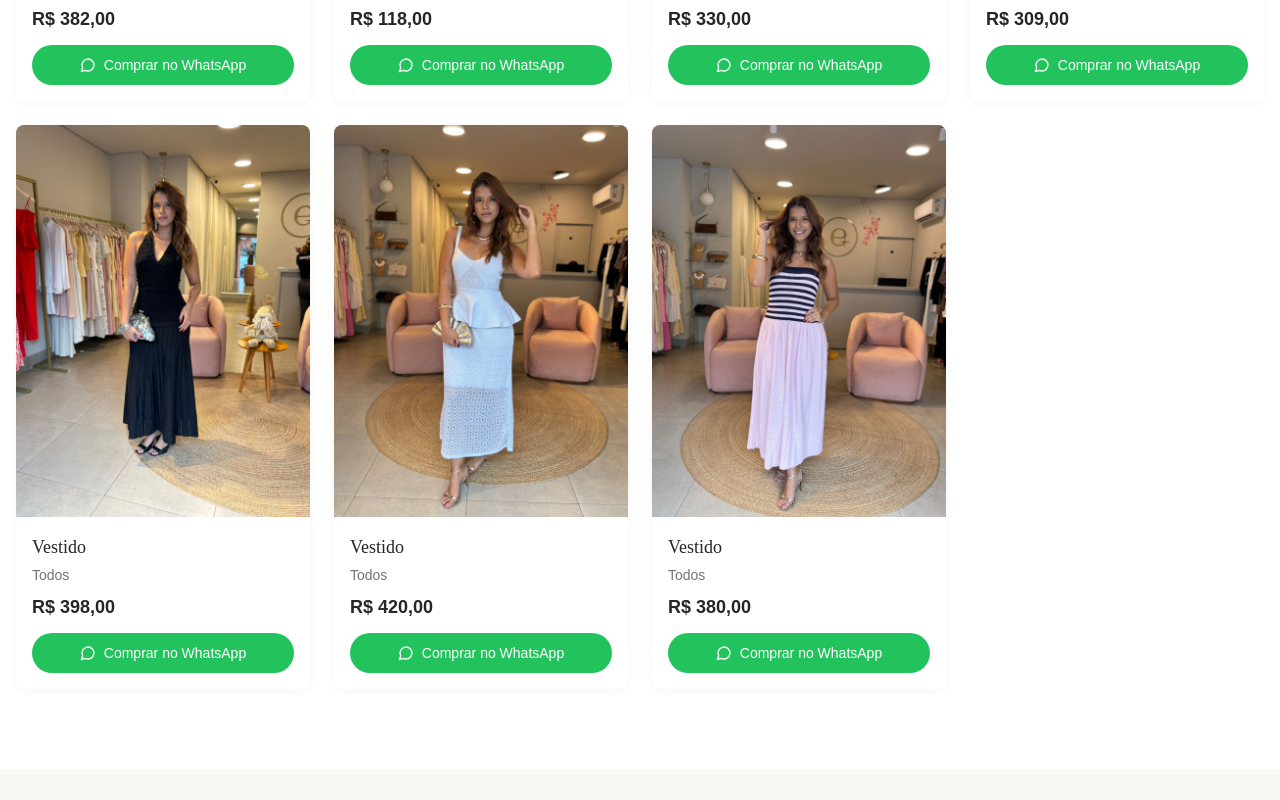
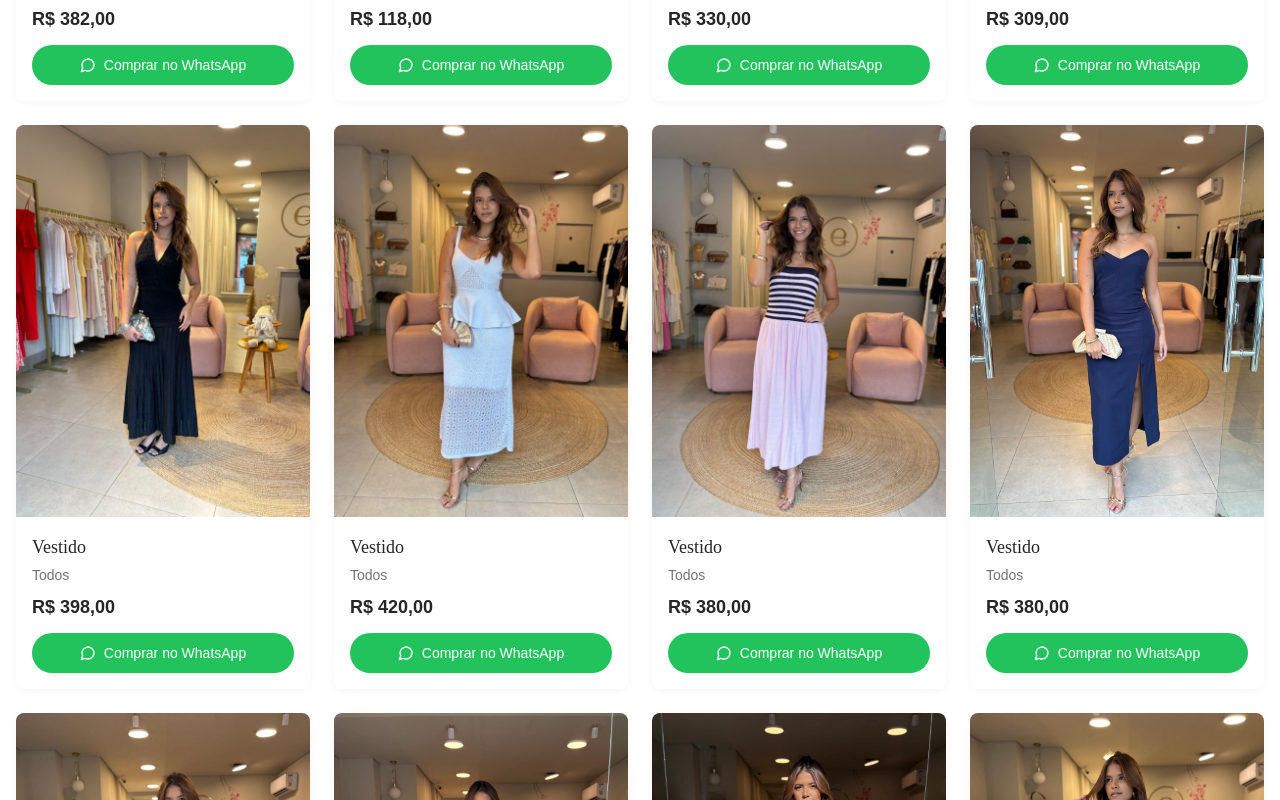
Before and after one commit to tivitor/Catalogo, a React (Vite) app: page / in a window 1280 px wide. Shown: the part 3560-4360 px from the top of the page. Built offline with nearby package versions, Linux system fonts and the light colour scheme; the HTML template or start-up script is replaced by a standard one.

Commit message:
Add multiple 'Vestido' products to product list

```diff
--- a/src/data/products.ts
+++ b/src/data/products.ts
@@ -336,6 +336,86 @@ export const products: Product[] = [
     sizes: ['Tamanho Único'],
     image: calcaLeggingCouro15,
   },
+    {
+    id: '29',
+    name: 'Vestido',
+    brand: 'todos',
+    price: 380.00,
+    description: 'Apenas esse disponivel',
+    details: ['Apenas esse disponivel'],
+    sizes: ['Tamanho Único'],
+    image: calcaLeggingCouro16,
+  },
+    {
+    id: '30',
+    name: 'Vestido',
+    brand: 'todos',
+    price: 380.00,
+    description: 'Apenas esse disponivel',
+    details: ['Apenas esse disponivel'],
+    sizes: ['Tamanho Único'],
+    image: calcaLeggingCouro17,
+  },
+      {
+    id: '31',
+    name: 'Vestido',
+    brand: 'todos',
+    price: 380.00,
+    description: 'Apenas esse disponivel',
+    details: ['Apenas esse disponivel'],
+    sizes: ['Tamanho Único'],
+    image: calcaLeggingCouro18,
+  },
+      {
+    id: '32',
+    name: 'Vestido',
+    brand: 'todos',
+    price: 380.00,
+    description: 'Apenas esse disponivel',
+    details: ['Apenas esse disponivel'],
+    sizes: ['Tamanho Único'],
+    image: calcaLeggingCouro19,
+  },
+      {
+    id: '33',
+    name: 'Vestido',
+    brand: 'todos',
+    price: 380.00,
+    description: 'Apenas esse disponivel',
+    details: ['Apenas esse disponivel'],
+    sizes: ['Tamanho Único'],
+    image: calcaLeggingCouro20,
+  },
+      {
+    id: '34',
+    name: 'Vestido',
+    brand: 'todos',
+    price: 380.00,
+    description: 'Apenas esse disponivel',
+    details: ['Apenas esse disponivel'],
+    sizes: ['Tamanho Único'],
+    image: calcaLeggingCouro21,
+  },
+        {
+    id: '35',
+    name: 'Vestido',
+    brand: 'todos',
+    price: 380.00,
+    description: 'Apenas esse disponivel',
+    details: ['Apenas esse disponivel'],
+    sizes: ['Tamanho Único'],
+    image: calcaLeggingCouro22,
+  },
+        {
+    id: '36',
+    name: 'Vestido',
+    brand: 'todos',
+    price: 380.00,
+    description: 'Apenas esse disponivel',
+    details: ['Apenas esse disponivel'],
+    sizes: ['Tamanho Único'],
+    image: calcaLeggingCouro23,
+  },
 ];
 
 export const getProductById = (id: string): Product | undefined => {
```
